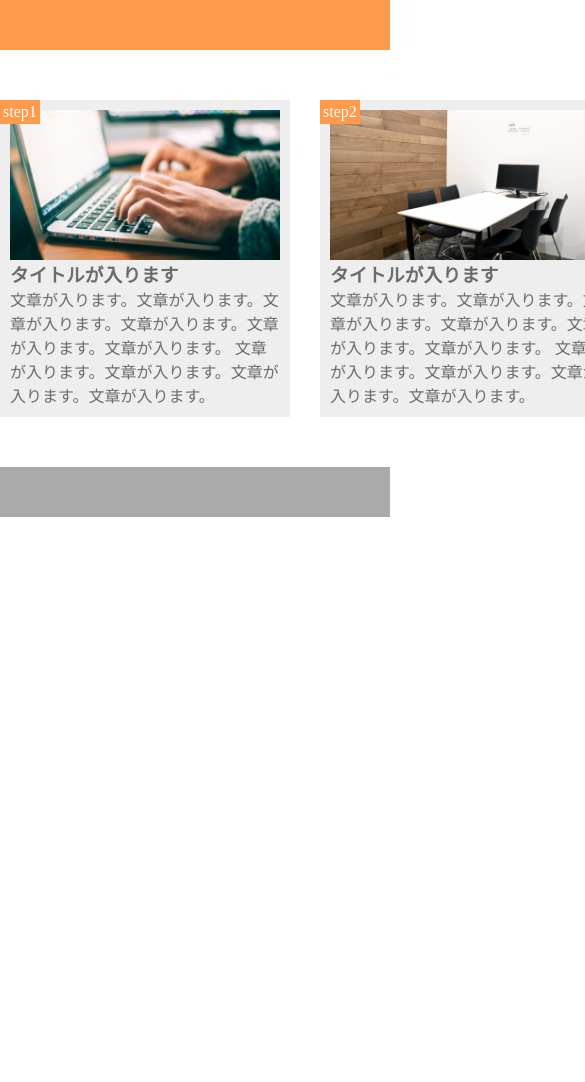
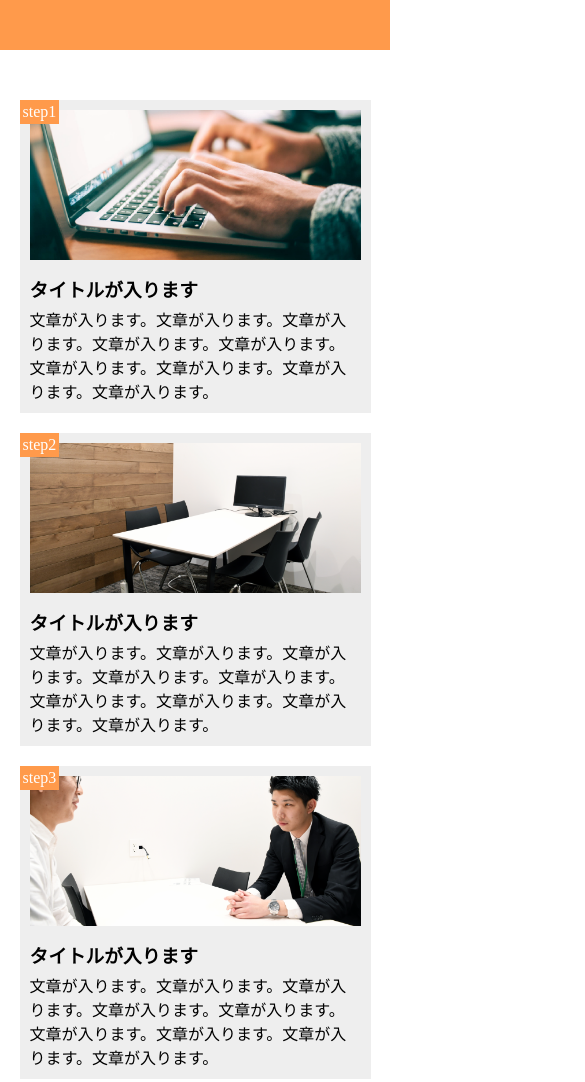
Before and after one commit to magi954/chapter10, a plain HTML site: page index.html in a window 390 px wide. Shown: the top 1082 px of the page, 585 px wide, since content can reach past the window. Before the commit the page ends 844 px from the top, so only its background shows below. Drawn offline with Linux system fonts and the light colour scheme.

Commit message:
[Finish]1-10

```diff
--- a/index.html
+++ b/index.html
@@ -2,8 +2,9 @@
 <html lang="ja">
   <head>
     <meta charset="UTF-8" />
+    <meta name="viewport" content="width=device-width,initial-scale=1.0">
     <link rel="stylesheet" href="style.css">
-    <title>第9章　演習問題</title>
+    <title>第10章　演習問題</title>
   </head>
   <body>
     <header></header>
@@ -11,29 +12,20 @@
           <div class="item">
             <div class="image1"></div>
             <span class="step">step1</span>
-            <section class="item-text">
-              <h3 class="item-text-heading">タイトルが入ります</h3>
-              <p>文章が入ります。文章が入ります。文章が入ります。文章が入ります。文章が入ります。文章が入ります。
-                文章が入ります。文章が入ります。文章が入ります。文章が入ります。</p>
-            </section>
+            <h3 class="item-text-heading">タイトルが入ります</h3>
+            <p>文章が入ります。文章が入ります。文章が入ります。文章が入ります。文章が入ります。文章が入ります。文章が入ります。文章が入ります。文章が入ります。</p>
           </div>
           <div class="item">
             <div class="image2"></div>
             <span class="step">step2</span>
-            <section class="item-text">
-              <h3 class="item-text-heading">タイトルが入ります</h3>
-              <p>文章が入ります。文章が入ります。文章が入ります。文章が入ります。文章が入ります。文章が入ります。
-                文章が入ります。文章が入ります。文章が入ります。文章が入ります。</p>
-            </section>
+            <h3 class="item-text-heading">タイトルが入ります</h3>
+            <p>文章が入ります。文章が入ります。文章が入ります。文章が入ります。文章が入ります。文章が入ります。文章が入ります。文章が入ります。文章が入ります。</p>
           </div>
           <div class="item">
             <div class="image3"></div>
             <span class="step">step3</span>
-            <section class="item-text">
-              <h3 class="item-text-heading">タイトルが入ります</h3>
-              <p>文章が入ります。文章が入ります。文章が入ります。文章が入ります。文章が入ります。文章が入ります。
-                文章が入ります。文章が入ります。文章が入ります。文章が入ります。</p>
-            </section>
+            <h3 class="item-text-heading">タイトルが入ります</h3>
+            <p>文章が入ります。文章が入ります。文章が入ります。文章が入ります。文章が入ります。文章が入ります。文章が入ります。文章が入ります。文章が入ります。</p>
           </div>
       </main>
     <footer></footer>
--- a/style.css
+++ b/style.css
@@ -2,7 +2,6 @@
   padding: 0;
   margin: 0;
   box-sizing: border-box;
-  color: #6c6b6b;
 }
 
 header {
@@ -22,6 +21,10 @@ main {
   padding: 10px;
   position: relative;
   background-color: #eee;
+}
+
+.item:last-child {
+  margin-right: 0;
 }
 
 .image1 {
@@ -58,3 +61,29 @@ footer {
   height: 50px;
   background-color: #aaa;
 }
+
+.item-text-heading {
+  margin: 15px 0 5px;
+}
+
+@media screen and (max-width: 768px) {
+  header {
+    width: 100%;
+  }
+
+  main {
+    width: 100%;
+    display: block;
+    padding-left: 5%;
+    padding-right: 5%;
+  }
+
+  .item {
+    width: 100%;
+    margin-bottom: 20px;
+  }
+}
+
+.image1 {
+  height: 150px;
+}
```
